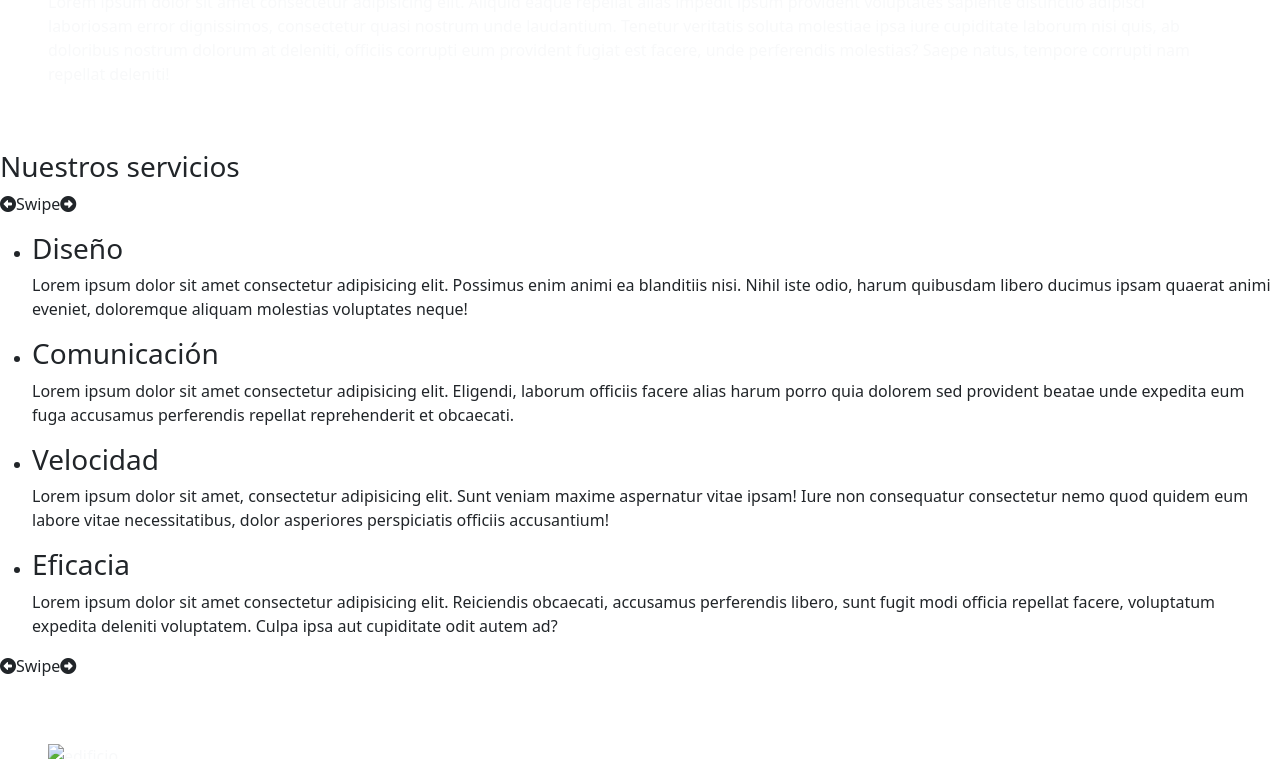
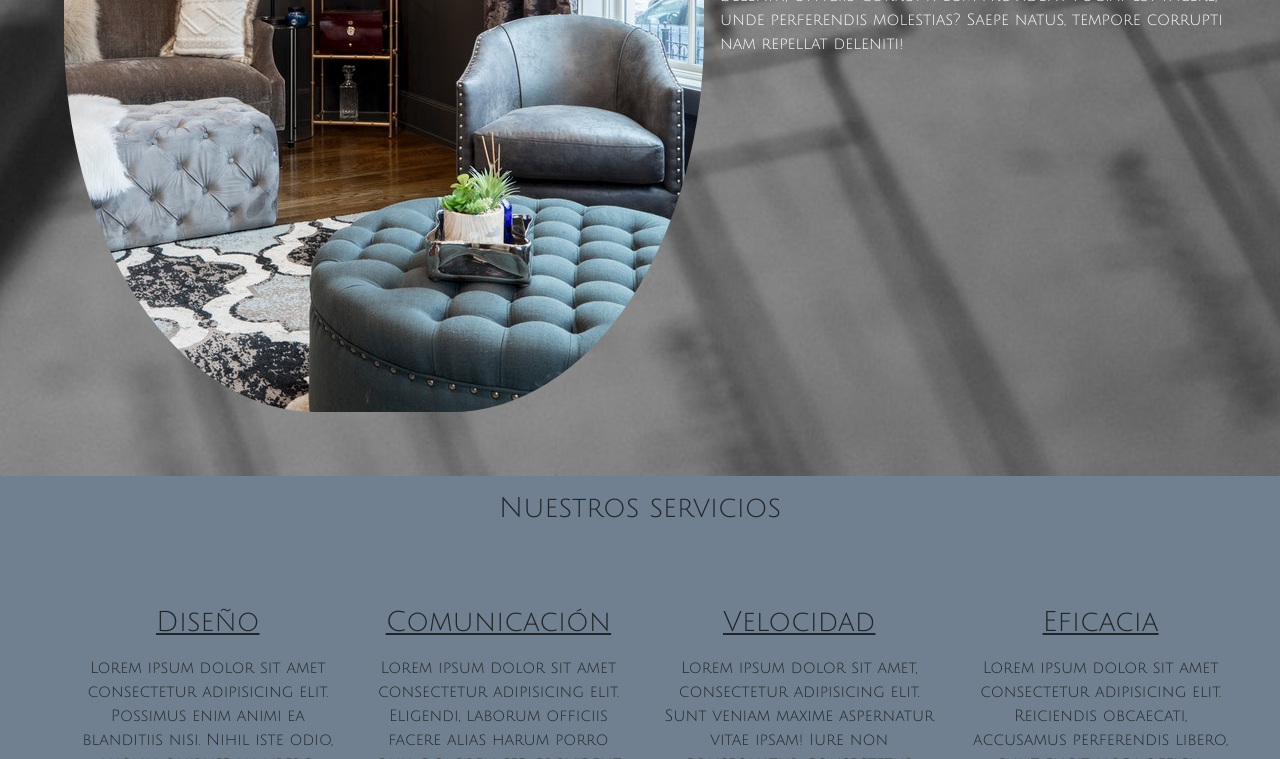
Before and after one commit to IgnacioDavicino/Entrega-Final-Coderhouse, a website: page pages/nosotros.html in a window 1280 px wide. Shown: the part 668-1427 px from the top of the page. Drawn offline with Linux system fonts and the light colour scheme.

Commit message:
añadiendo seccion nosotros

```diff
--- a/index.html
+++ b/index.html
@@ -18,36 +18,42 @@
   <link rel="preconnect" href="https://fonts.googleapis.com">
   <link rel="preconnect" href="https://fonts.gstatic.com" crossorigin>
   <link href="https://fonts.googleapis.com/css2?family=Julius+Sans+One&display=swap" rel="stylesheet">
+  <!-- Icono -->
+  <link rel="icon" type=image/png href="img/logo.png">
+  <!-- Font awesome-->
+  <link rel="stylesheet" href="https://cdnjs.cloudflare.com/ajax/libs/font-awesome/6.0.0/css/all.min.css"
+    integrity="sha512-9usAa10IRO0HhonpyAIVpjrylPvoDwiPUiKdWk5t3PyolY1cOd4DSE0Ga+ri4AuTroPR5aQvXU9xC6qOPnzFeg=="
+    crossorigin="anonymous" referrerpolicy="no-referrer" />
 
 
 </head>
 
 <body>
   <main>
+
     <!-- NAV -->
     <nav class="navbar navbar-expand-lg navbar navbar-dark bg-dark">
       <div class="container-fluid">
         <a class="navbar-brand" href="#">
           <img class="navbar__logo" src="img/logo.png" alt="logo" class="d-inline-block align-text-top">
           Glass</a>
-                <button class="navbar-toggler" type="button" data-bs-toggle="collapse"
-                    data-bs-target="#navbarSupportedContent" aria-controls="navbarSupportedContent"
-                    aria-expanded="false" aria-label="Toggle navigation">
+        <button class="navbar-toggler" type="button" data-bs-toggle="collapse" data-bs-target="#navbarSupportedContent"
+          aria-controls="navbarSupportedContent" aria-expanded="false" aria-label="Toggle navigation">
           <span class="navbar-toggler-icon"></span>
         </button>
         <div class="collapse navbar-collapse" id="navbarSupportedContent">
           <ul class="navbar-nav me-auto mb-2 mb-lg-0">
             <li class="nav-item">
-                            <a class="nav-link active" aria-current="page" href="#">Inicio</a>
+              <a class="navbar__a nav-link active" aria-current="page" href="index.html">Inicio</a>
             </li>
             <li class="nav-item">
-                            <a class="nav-link" href="#">Nosotros</a>
+              <a class="navbar__a nav-link" href="pages/nosotros.html">Nosotros</a>
             </li>
           </ul>
         </div>
       </div>
     </nav>
-
+    <main>
 
       <!-- Section -->
 
@@ -56,9 +62,9 @@
         <div class="container p-2">
           <h1>Cambiamos la apariencia de tu hogar</h1>
           <p>Conoce un poco de nuestra historia</p>
-                <button type="button" class="col-md-6 btn btn-info">Saber más</button>
+          <button type="button" class="col-md-6 btn btn-secondary">Saber más</button>
         </div>
-            <img class="section__img img-fluid" src="img/mainpic.jpg" alt="casa">
+        <img class="section__img img-fluid d-none d-sm-block" src="img/mainpic.jpg" alt="casa">
       </section>
 
 
@@ -67,10 +73,12 @@
 
       <section class="bg-dark text-light text-center p-5">
         <h3>Dejanos tu correo</h3>
+        <p>Nos contactaremos a la brevedad</p>
         <div class="inputcorreo">
           <div class="input-group mb-3">
-                    <input type="email" class="form-control" placeholder="Dejanos tu correo..." aria-label="Dejanos tu correo..." aria-describedby="button-addon2">
-                    <button class="col-md-4 btn btn-info" type="button" id="button-addon2">Enviar</button>
+            <input type="email" class="form-control" placeholder="Dejanos tu correo..."
+              aria-label="Dejanos tu correo..." aria-describedby="button-addon2">
+            <button class="col-md-4 btn btn-secondary" type="button" id="button-addon2">Enviar</button>
           </div>
         </div>
       </section>
@@ -86,7 +94,8 @@
               <img src="img/house1.jpg" class="carousel__img card-img-top" alt="...">
               <div class="card-body">
                 <h5 class="card-title">Algunas de nuestras mejores fachadas</h5>
-                      <p class="card-text">This is a wider card with supporting text below as a natural lead-in to additional content. This content is a little bit longer.</p>
+                <p class="card-text">This is a wider card with supporting text below as a natural lead-in to additional
+                  content. This content is a little bit longer.</p>
               </div>
             </div>
           </div>
@@ -104,7 +113,8 @@
               <img src="img/house3.jpg" class="carousel__img card-img-top" alt="...">
               <div class="card-body">
                 <h5 class="card-title">Estilos modernos</h5>
-                      <p class="card-text">This is a wider card with supporting text below as a natural lead-in to additional content. This card has even longer content than the first to show that equal height action.</p>
+                <p class="card-text">This is a wider card with supporting text below as a natural lead-in to additional
+                  content. This card has even longer content than the first to show that equal height action.</p>
               </div>
             </div>
           </div>
@@ -117,9 +127,12 @@
 
       <div id="carouselExampleIndicators" class="carousel slide m-5" data-bs-ride="carousel">
         <div class="carousel-indicators">
-              <button type="button" data-bs-target="#carouselExampleIndicators" data-bs-slide-to="0" class="active" aria-current="true" aria-label="Slide 1"></button>
-              <button type="button" data-bs-target="#carouselExampleIndicators" data-bs-slide-to="1" aria-label="Slide 2"></button>
-              <button type="button" data-bs-target="#carouselExampleIndicators" data-bs-slide-to="2" aria-label="Slide 3"></button>
+          <button type="button" data-bs-target="#carouselExampleIndicators" data-bs-slide-to="0" class="active"
+            aria-current="true" aria-label="Slide 1"></button>
+          <button type="button" data-bs-target="#carouselExampleIndicators" data-bs-slide-to="1"
+            aria-label="Slide 2"></button>
+          <button type="button" data-bs-target="#carouselExampleIndicators" data-bs-slide-to="2"
+            aria-label="Slide 3"></button>
         </div>
         <div class="carousel-inner">
           <div class="carousel-item active">
@@ -132,21 +145,36 @@
             <img src="img/interior3.jpg" class="carousel__img" alt="imagendecarousel3">
           </div>
         </div>
-            <button class="carousel-control-prev" type="button" data-bs-target="#carouselExampleIndicators" data-bs-slide="prev">
+        <button class="carousel-control-prev" type="button" data-bs-target="#carouselExampleIndicators"
+          data-bs-slide="prev">
           <span class="carousel-control-prev-icon" aria-hidden="true"></span>
           <span class="visually-hidden">Previous</span>
         </button>
-            <button class="carousel-control-next" type="button" data-bs-target="#carouselExampleIndicators" data-bs-slide="next">
+        <button class="carousel-control-next" type="button" data-bs-target="#carouselExampleIndicators"
+          data-bs-slide="next">
           <span class="carousel-control-next-icon" aria-hidden="true"></span>
           <span class="visually-hidden">Next</span>
         </button>
       </div>
-
+    </main>
 
     <!-- Footer -->
 
     <footer class="bg-dark">
       <h4>© 1998-2022 Glass Todos los derechos reservados.</h4>
+      <div class="footer__redes">
+        <ul class="footer__ul">
+          <li><a href="https/www.instagram.com">
+              <i class="fab fa-instagram"></i>
+            </a></li>
+          <li><a href="https/www.instagram.com">
+              <i class="fab fa-facebook"></i>
+            </a></li>
+          <li><a href="https/www.instagram.com">
+              <i class="fab fa-twitter"></i>
+            </a></li>
+        </ul>
+      </div>
     </footer>
   </main>
   <!-- Bootstrap JS -->
--- a/pages/nosotros.html
+++ b/pages/nosotros.html
@@ -9,7 +9,7 @@
     <!-- Icono -->
     <link rel="icon" type=image/png href="../img/logo.png">
     <!-- CSS -->
-    <link rel="stylesheet" href="../css/style.css">
+    <link rel="stylesheet" href="../css/main.css">
     <!-- Bootstrap -->
     <link rel="stylesheet" href="../css/bootstrap.min.css">
     <!-- Fonts -->
@@ -18,8 +18,8 @@
     <link href="https://fonts.googleapis.com/css2?family=Julius+Sans+One&display=swap" rel="stylesheet">
     <!-- Font awesome-->
     <link rel="stylesheet" href="https://cdnjs.cloudflare.com/ajax/libs/font-awesome/6.0.0/css/all.min.css"
-        integrity="sha512-9usAa10IRO0HhonpyAIVpjrylPvoDwiPUiKdWk5t3PyolY1cOd4DSE0Ga+ri4AuTroPR5aQvXU9xC6qOPnzFeg=="
-        crossorigin="anonymous" referrerpolicy="no-referrer" />
+    integrity="sha512-9usAa10IRO0HhonpyAIVpjrylPvoDwiPUiKdWk5t3PyolY1cOd4DSE0Ga+ri4AuTroPR5aQvXU9xC6qOPnzFeg=="
+    crossorigin="anonymous" referrerpolicy="no-referrer" />
 
 
 </head>
--- a/scss/_footer.scss
+++ b/scss/_footer.scss
@@ -11,7 +11,7 @@ footer{
     flex-direction: row;}
     .footer__ul li{
     margin: 1rem;}
-    footer i{
+    i{
     font-size: 2rem;
     color: white;}
 }
--- a/scss/_index.scss
+++ b/scss/_index.scss
@@ -3,7 +3,7 @@
     justify-content: center;
     align-items: center;
     img{
-        @include radioyancho(40%,50%)
+        @include radioyancho(40%,100%)
     }
 }
 
--- /dev/null
+++ b/scss/_nosotros.scss
@@ -0,0 +1,58 @@
+.section__nosotros{
+    display: flex;
+    flex-direction: row;
+    background-image: url(../img/nosotrosbg.jpg);
+    background-repeat: no-repeat;
+    background-position: center;
+    background-size: cover;
+}
+
+.nosotros__img{
+    width: 100%;
+    border-radius: 50%;
+    padding: 1rem;
+}
+
+.section__texto{
+    color: white;
+}
+
+
+/* Section 2 */
+
+.section__banner{
+    display: flex;
+    flex-direction: column;
+    justify-content: center;
+    text-align: center;
+    background: slategray;
+}
+
+.section__banner h3{
+    margin: 1rem;
+}
+
+.banner__ul{
+    display: flex;
+    flex-direction: row;
+    list-style: none;
+    margin: 2rem;
+    overflow: auto;
+}
+
+.banner__ul li{
+    margin: 1rem;
+}
+
+.banner__titulos{
+    transition: 1s;
+    text-decoration: underline;
+}
+
+.banner__titulos:hover{
+    transform: scale(1.2);
+}
+
+.swipe{
+    display: none;
+}
--- a/scss/style.scss
+++ b/scss/style.scss
@@ -4,3 +4,4 @@
 @import "footer";
 @import "medias";
 @import "index";
+@import "nosotros";
```
Also changed, not shown: css/main.css, img/nosotrosbg.jpg (added), img/nosotrosimg2.jpg (added), img/nosotrosimg3.jpg (added). Lines whose indentation alone changed are shown as unchanged.
